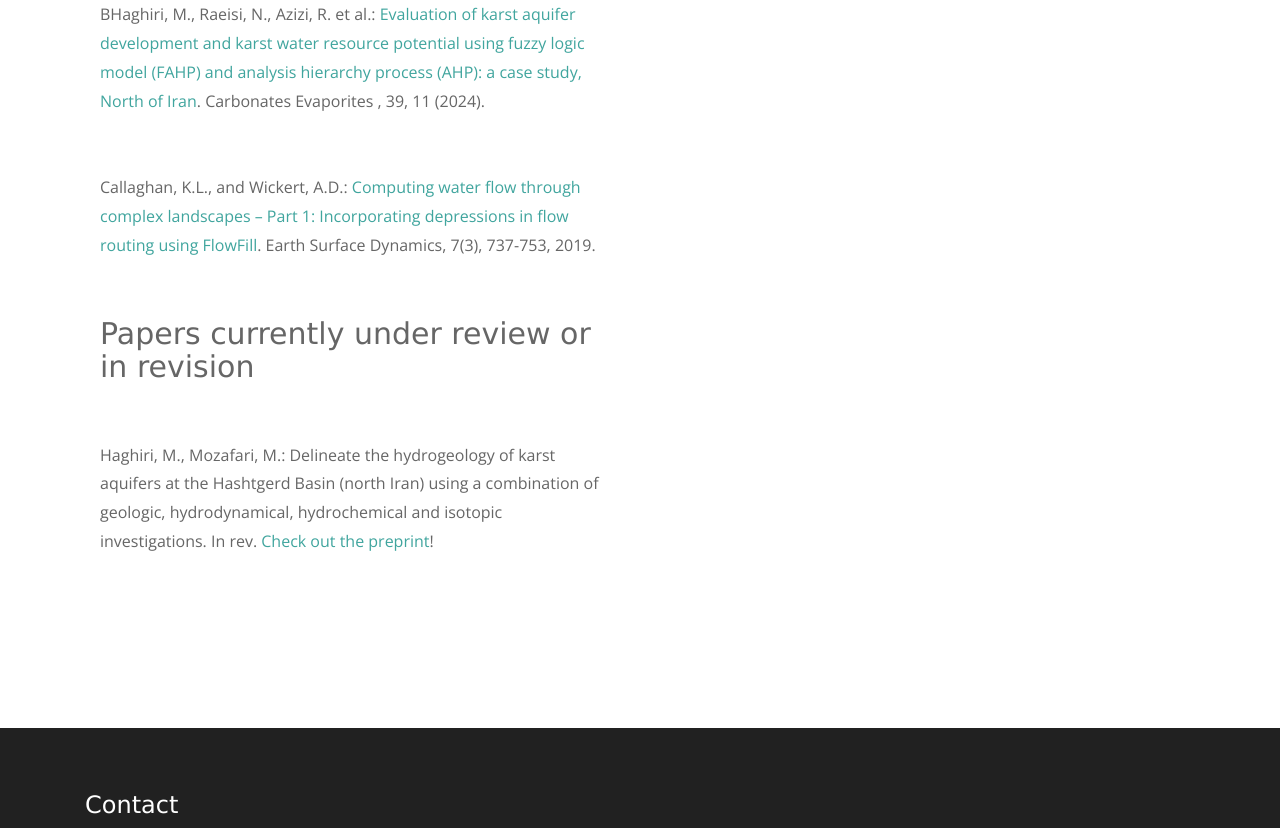
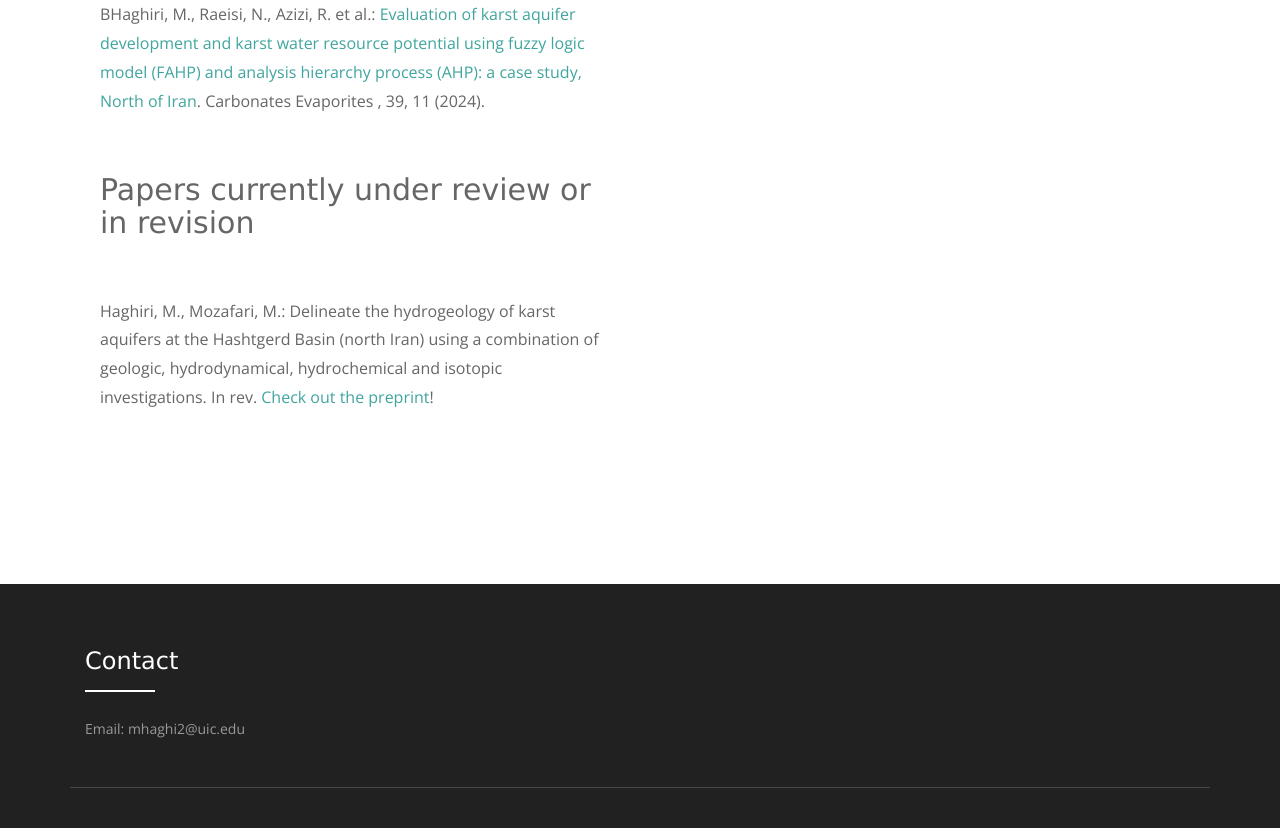
Before and after one commit to MHaghiri/MHaghiri.github.io, a plain HTML site: page publications.html in a window 1280 px wide. Shown: the part 801-1629 px from the top of the page. Drawn offline with nearby package versions, Linux system fonts and the light colour scheme.

Commit message:
Update publications.html

```diff
--- a/publications.html
+++ b/publications.html
@@ -121,9 +121,7 @@ Haghiri, M., Asef, M.R. : <a href="https://doi.org/10.1007/s12665-024-11734-8" t
  BHaghiri, M., Raeisi, N., Azizi, R. et al.: <a href="https://doi.org/10.1007/s13146-024-00925-w" target="_blank"> Evaluation of karst aquifer development and karst water resource potential using fuzzy logic model (FAHP) and analysis hierarchy process (AHP): a case study, North of Iran</a>.  Carbonates Evaporites , 39, 11 (2024).
 
  <br><br><br>
- Callaghan, K.L., and Wickert, A.D.: <a href="https://doi.org/10.5194/esurf-7-737-2019" target="_blank"> Computing water flow through complex landscapes – Part 1: Incorporating depressions in flow routing using FlowFill</a>. Earth Surface Dynamics, 7(3), 737-753, 2019.
 
- <br><br><br>
 
 
 
```
